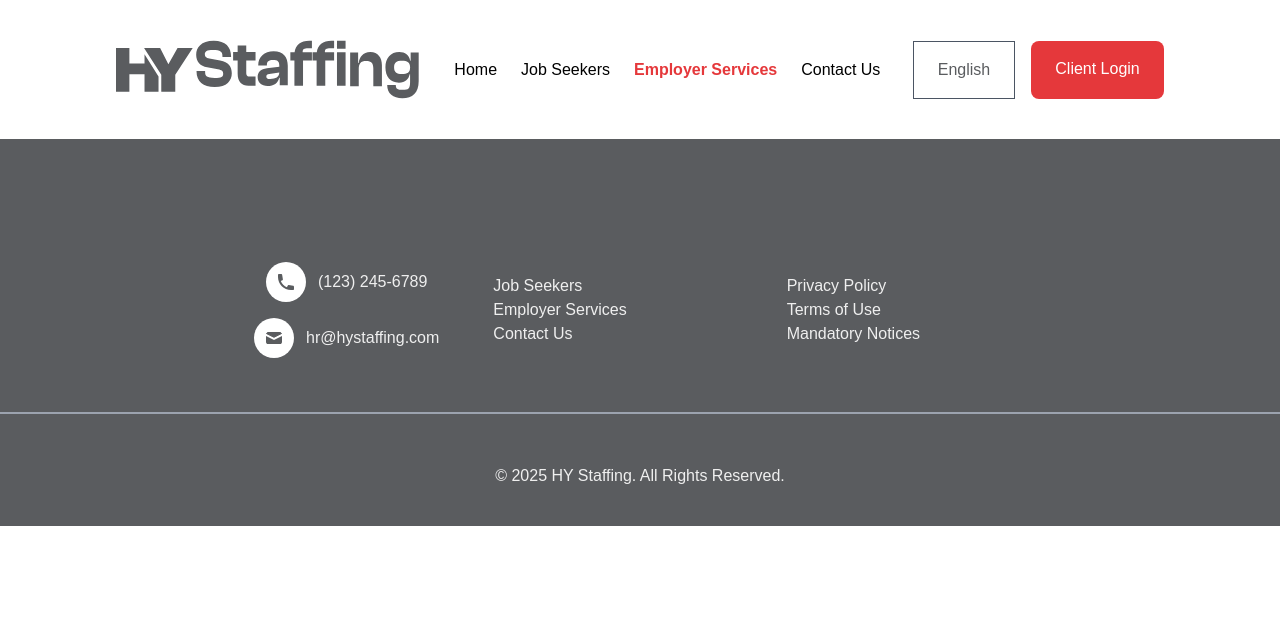
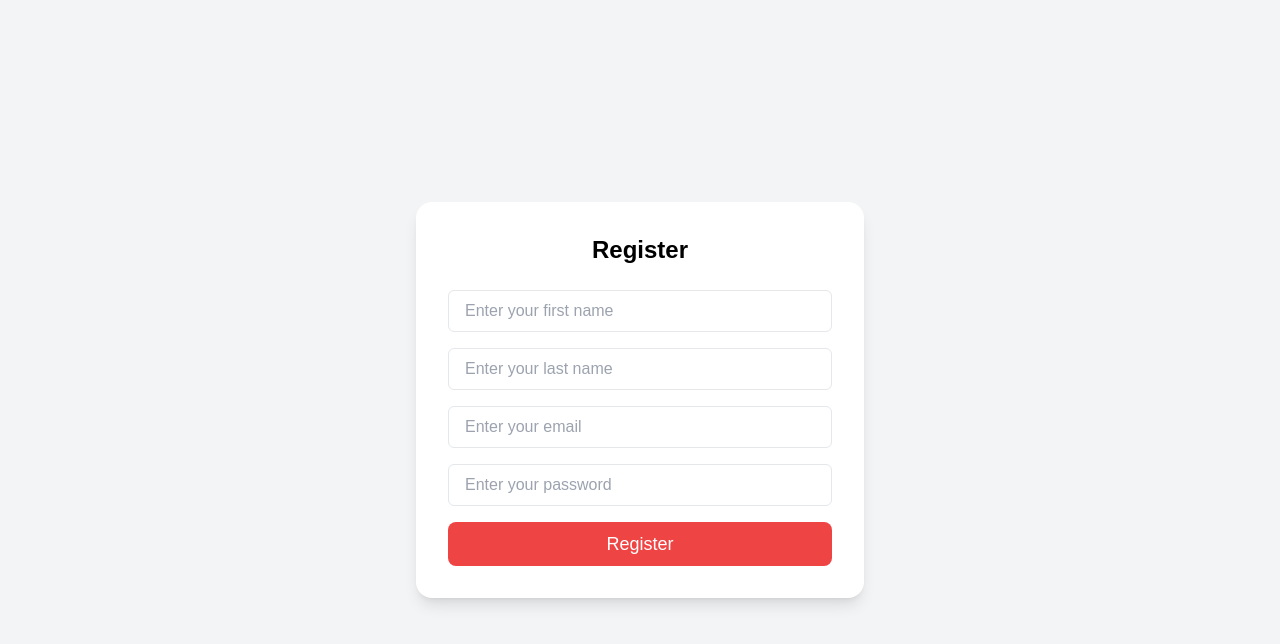
Before and after one commit to atikurahad/hy-staffing, a React (Vite) app: page /registration in a window 1280 px wide. Shown: the top 644 px of the page. Built offline with nearby package versions, Linux system fonts and the light colour scheme.

Commit message:
login and registration page complete

```diff
--- a/package.json
+++ b/package.json
@@ -13,6 +13,7 @@
     "prop-types": "^15.8.1",
     "react": "^18.3.1",
     "react-dom": "^18.3.1",
+    "react-hook-form": "^7.54.2",
     "react-hot-toast": "^2.5.1",
     "react-icons": "^5.4.0",
     "react-router-dom": "^7.1.5",
--- a/src/components/common/Apply.jsx
+++ b/src/components/common/Apply.jsx
@@ -1,9 +1,9 @@
-import React from "react";
+
 
 function Apply() {
   return (
     <div className="mx-[296px] mt-[120px] mb-[78px]">
-      <div className="py-[120px] px-[140px] bg-[#FAFBFC] rounded-[40px] flex items-center justify-center flex-col self-stretch gap-[40px]">
+      <div className="py-[120px] px-[140px]  rounded-[40px] flex items-center justify-center flex-col self-stretch gap-[40px]">
         <h1 className="font-serif leading-[132%] font-[600] text-[56px] text-[#5A5C5F] whitespace-nowrap">
           Are You an Employer Looking for Talent?
         </h1>
--- a/src/layouts/Main.jsx
+++ b/src/layouts/Main.jsx
@@ -1,14 +1,16 @@
-import React from 'react'
-import Navbar from '../shared/Navbar'
-import { Outlet } from 'react-router-dom'
-import Footer from '../shared/Footer'
+import Navbar from '../shared/Navbar';
+import { Outlet, useLocation } from 'react-router-dom';
+import Footer from '../shared/Footer';
 
 export default function Main() {
-  return (
-    <>
-     <Navbar/>
-     <Outlet />
-     <Footer />
-    </>
-  )
+    const location = useLocation();
+    const noHeaderFooter = location.pathname.includes('registration');
+
+    return (
+        <>
+            {!noHeaderFooter && <Navbar />}
+            <Outlet />
+            {!noHeaderFooter && <Footer />}
+        </>
+    );
 }
--- /dev/null
+++ b/src/pages/LoginPage.jsx
@@ -0,0 +1,52 @@
+import { useForm } from "react-hook-form";
+
+const LoginPage = () => {
+    const {
+        register,
+        handleSubmit,
+        formState: { errors },
+    } = useForm();
+
+    const onSubmit = (data) => console.log(data);
+
+    return (
+        <div className="flex justify-center items-center min-h-screen bg-gray-100">
+            <div className="w-full max-w-md bg-white shadow-lg rounded-2xl p-8">
+                <h2 className="text-2xl font-bold text-center mb-6">Login</h2>
+
+                <form className="flex flex-col gap-4" onSubmit={handleSubmit(onSubmit)}>
+                    {/* Email Input */}
+                    <div>
+                        <input
+                            className="w-full px-4 py-2 border rounded-md outline-0"
+                            placeholder="Enter your email"
+                            {...register("email", {
+                                required: "Email is required",
+                                pattern: { value: /^[^\s@]+@[^\s@]+\.[^\s@]+$/, message: "Enter a valid email address" },
+                            })}
+                        />
+                        {errors.email && <span className="text-red-500 text-sm">{errors.email.message}</span>}
+                    </div>
+
+                    {/* Password Input */}
+                    <div>
+                        <input
+                            type="password"
+                            className="w-full px-4 py-2 border rounded-md outline-0"
+                            placeholder="Enter your password"
+                            {...register("password", { required: "Password is required" })}
+                        />
+                        {errors.password && <span className="text-red-500 text-sm">{errors.password.message}</span>}
+                    </div>
+
+                    {/* Submit Button */}
+                    <button className="w-full py-2 text-white bg-[#E5383B] rounded-lg text-lg hover:bg-[#d12f32] transition">
+                        Login
+                    </button>
+                </form>
+            </div>
+        </div>
+    );
+};
+
+export default LoginPage;
--- a/src/pages/Registration/RegistrationPage.jsx
+++ b/src/pages/Registration/RegistrationPage.jsx
@@ -1,14 +1,71 @@
-import React from "react";
+import { useForm } from "react-hook-form";
 
 const RegistrationPage = () => {
-  return (
-    <div>
+    const {
+        register,
+        handleSubmit,
+        formState: { errors },
+    } = useForm();
 
-      <form >
+    const onSubmit = (data) => console.log(data);
 
-      </form>
-    </div>
-  );
+    return (
+        <section className="flex justify-center items-center min-h-screen bg-gray-100">
+            <div className="w-full max-w-md bg-white shadow-lg rounded-2xl p-8">
+                <h2 className="text-2xl font-bold text-center mb-6">Register</h2>
+                <form className="flex flex-col gap-4" onSubmit={handleSubmit(onSubmit)}>
+                    {/* First Name */}
+                    <div>
+                        <input
+                            className="w-full px-4 py-2 border rounded-md"
+                            placeholder="Enter your first name"
+                            {...register("fullName", { required: "First name is required", minLength: { value: 2, message: "At least 2 characters" } })}
+                        />
+                        {errors.fullName && <span className="text-red-500 text-sm">{errors.fullName.message}</span>}
+                    </div>
+
+                    {/* Last Name */}
+                    <div>
+                        <input
+                            className="w-full px-4 py-2 border rounded-md"
+                            placeholder="Enter your last name"
+                            {...register("lastName", { required: "Last name is required", minLength: { value: 2, message: "At least 2 characters" } })}
+                        />
+                        {errors.lastName && <span className="text-red-500 text-sm">{errors.lastName.message}</span>}
+                    </div>
+
+                    {/* Email */}
+                    <div>
+                        <input
+                            className="w-full px-4 py-2 border rounded-md"
+                            placeholder="Enter your email"
+                            {...register("email", {
+                                required: "Email is required",
+                                pattern: { value: /^[^\s@]+@[^\s@]+\.[^\s@]+$/, message: "Enter a valid email address" },
+                            })}
+                        />
+                        {errors.email && <span className="text-red-500 text-sm">{errors.email.message}</span>}
+                    </div>
+
+                    <div>
+                        <input type={"password"}
+                            className="w-full px-4 py-2 border rounded-md"
+                            placeholder="Enter your password"
+                            {...register("password", {
+                                required: "Password is required",
+                            })}
+                        />
+                        {errors.password && <span className="text-red-500 text-sm">{errors.email.message}</span>}
+                    </div>
+
+                    {/* Submit Button */}
+                    <button className="w-full py-2 text-white bg-red-500 rounded-lg text-lg hover:bg-red-600 transition">
+                        Register
+                    </button>
+                </form>
+            </div>
+        </section>
+    );
 };
 
 export default RegistrationPage;
--- a/src/routes/routes.jsx
+++ b/src/routes/routes.jsx
@@ -2,6 +2,7 @@ import { createBrowserRouter } from "react-router-dom";
 import Home from "../pages/Home/Home"
 import Main from "../layouts/Main";
 import RegistrationPage from "../pages/Registration/RegistrationPage";
+import LoginPage from "../pages/LoginPage.jsx";
 
 const routes = createBrowserRouter([
 
@@ -19,7 +20,7 @@ const routes = createBrowserRouter([
     },
     {
       path:"jobs",
-      element : <RegistrationPage />
+      element : <LoginPage></LoginPage>
     },
     {
       path:"contact",
--- a/src/shared/Navbar.jsx
+++ b/src/shared/Navbar.jsx
@@ -69,11 +69,11 @@ export default function Navbar() {
           </div>
 
           <div className="flex items-center justify-center   gap-4">
-            <button className="btn  self-stretch text-[#5A5C5F] font-sans px-6 py-4 bg-white border border-gray-600">
+            <button className="  self-stretch text-[#5A5C5F] hover:bg-red-400 font-sans px-6 py-4 bg-white border border-gray-600">
               {" "}
               English
             </button>
-            <button className="btn flex  self-stretch text-white font-sans px-6 py-4 rounded-lg bg-[#E5383B] ">
+            <button className=" flex  self-stretch text-white font-sans px-6 py-4 rounded-lg bg-[#E5383B] ">
               {" "}
               Client Login
             </button>
```
Also changed, not shown: 2 other files (tests, documents, lock files or other folders).
